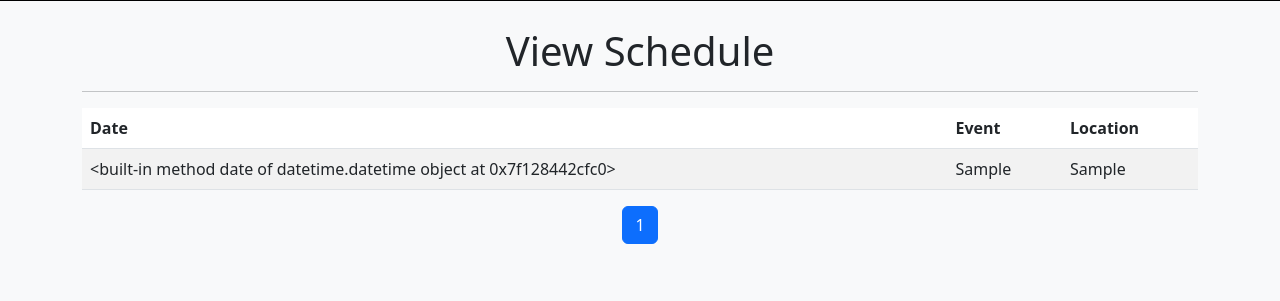
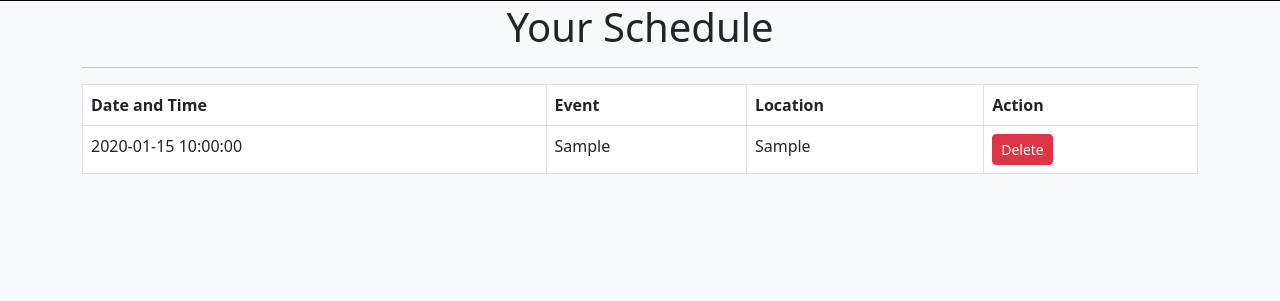
Before and after one commit to lwy0404/LLM-Flask, a Flask app: page /viewSchedule in a window 1280 px wide. Shown: the part 57-358 px from the top of the page. Run offline with Flask 3, Linux system fonts and the light colour scheme; a user stored in the database is signed in; tables that the repository leaves empty hold one stand-in row (values such as "Sample post"); parts of the project's set-up code (start-up, migrations or seed data) failed here and were passed over; some libraries are stand-ins or nearby versions.

Commit message:
almost complete

```diff
--- a/app.py
+++ b/app.py
@@ -24,7 +24,7 @@ db = SQLAlchemy(app)
 login_manager = LoginManager(app)  # 实例化扩展类
 login_manager.login_view = 'login'
 bootstrap = Bootstrap5(app)
-LLM_API_URL = 'http://115.157.198.84:19327/v1/chat/completions'
+LLM_API_URL = 'http://115.157.197.84:19327/v1/chat/completions'
 
 
 class User(db.Model, UserMixin):
@@ -37,6 +37,7 @@ class User(db.Model, UserMixin):
 
     def validate_password(self, password):  # 用于验证密码的方法，接受密码作为参数
         return check_password_hash(self.password_hash, password)  # 返回布尔值
+
     def get_id(self):
         return str(self.email)
 
@@ -46,7 +47,7 @@ class Schedule(db.Model):
     scheduleEvent = db.Column(db.Text)
     location = db.Column(db.Text)
     user_email = db.Column(db.String(30), db.ForeignKey('user.email'),
-                           nullable=False,primary_key=True)
+                           nullable=False, primary_key=True)
 
 
 class LoginForm(FlaskForm):
@@ -79,11 +80,15 @@ class submit_to_LLMForm(FlaskForm):
 class submit_to_MySQL(FlaskForm):
     event = StringField(u'事件', validators=[
         DataRequired(message=u'事件不能为空'), Length(1, 64)])
-    date = StringField(u'日程',validators=[
+    date = StringField(u'日程', validators=[
         DataRequired(message=u'日期不能为空'),
         Regexp(r'^\d{4}-\d{2}-\d{2}\s\d{2}:\d{2}$', message=u'日期格式必须为YYYY-MM-DD HH:MM')
     ])
     location = StringField(u'地点')
+
+
+class delete_event(FlaskForm):
+    delete = SubmitField('Delete')
 
 
 @login_manager.user_loader
@@ -164,7 +169,7 @@ def addSchedule():
 
     if request.method == 'POST' and form_llm.validate_on_submit():
         # Get the input from the submit_to_LLMForm
-        user_message = form_llm.events.data
+        user_message = "我需要你从日程信息中提取出时间,地点和事件.输出格式为时间:....;地点:....;事件:.....;日程信息:" + form_llm.events.data
 
         # Prepare the payload for the LLM API request
         payload = {
@@ -210,9 +215,28 @@ def addSchedule():
 
 @app.route('/viewSchedule', methods=['GET', 'POST'])
 def viewSchedule():
+    form = delete_event()
     page = int(request.args.get('page', 1))  # 获取页码，默认为第一页
     per_page = 10  # 每页显示的日程数量
     user_schedules = Schedule.query.filter_by(user_email=current_user.email).order_by(Schedule.date.desc()).paginate(
         page, per_page, error_out=False)
 
-    return render_template('viewSchedule.html', user_schedules=user_schedules)
+    return render_template('viewSchedule.html', user_schedules=user_schedules,form=form)
+
+
+@app.route('/viewSchedule/delete/<string:event_date', methods=['POST'])  # 限定只接受 POST 请求
+def delete(event_date):
+    event_date = datetime.strptime(event_date, "%Y-%m-%d %H:%M")
+    try:
+        event = Schedule.query.filter_by(user_email=current_user.email, date=event_date).first()
+        if not event:
+            raise Exception("Event not found")  # 抛出异常，提示未找到对应的记录
+
+        db.session.delete(event)  # 删除对应的记录
+        db.session.commit()  # 提交数据库会话
+        flash('Item deleted.')
+    except Exception as e:
+        db.session.rollback()  # 出现异常时回滚数据库会话
+        flash('Error deleting item: {}'.format(str(e)))  # 显示错误消息
+
+    return redirect(url_for('viewSchedule'))  # 重定向回主页
--- a/templates/viewSchedule.html
+++ b/templates/viewSchedule.html
@@ -25,6 +25,15 @@
             color: #fff; /* Welcome 文本颜色为白色 */
             margin-right: 20px;
         }
+        .black-button {
+            color: #000 !important;
+            background-color: #fff !important;
+            border: 2px solid #000 !important;
+        }
+        .black-button:hover {
+            background-color: #000 !important;
+            color: #fff !important;
+        }
     </style>
 </head>
 <body>
@@ -41,63 +50,46 @@
         </div>
     </nav>
     <!-- Content -->
-    <div class="container mt-4">
-        <h1 class="text-center">View Schedule</h1>
+<!-- 日程列表 -->
+    <div class="container">
+        <h1 class="text-center">Your Schedule</h1>
         <hr>
-
-        <div class="row">
-            <div class="col">
-                <table class="table table-striped">
+        <table class="table table-bordered">
             <thead>
                 <tr>
-                            <th>Date</th>
+                    <th>Date and Time</th>
                     <th>Event</th>
                     <th>Location</th>
+                    <th>Action</th> <!-- 添加一个表头用于显示操作 -->
                 </tr>
             </thead>
             <tbody>
-                        {% for schedule in user_schedules.items %}
+                {% for event in user_schedules.items %}
                 <tr>
-                                <td>{{ schedule.date.date }}</td>
-                                <td>{{ schedule.scheduleEvent }}</td>
-                                <td>{{ schedule.location }}</td>
+                    <td>{{ event.date }}</td>
+                    <td>{{ event.scheduleEvent }}</td>
+                    <td>{{ event.location }}</td>
+                    <td>
+                        <!-- 显示删除按钮 -->
+                        <form method="post">
+                            {{ form.hidden_tag() }} <!-- 包含CSRF令牌 -->
+                            <input type="hidden" name="event_date" value="{{ event.date }}"> <!-- 添加隐藏字段传递事件日期 -->
+                            {{ form.delete(class="btn btn-danger btn-sm", formnovalidate=true) }} <!-- 使用表单中定义的delete按钮 -->
+                        </form>
+                    </td>
                 </tr>
                 {% endfor %}
             </tbody>
         </table>
-            </div>
-        </div>
 
-        <div class="row">
-            <div class="col">
-                <nav aria-label="Page navigation">
-                    <ul class="pagination justify-content-center">
+        <!-- 分页 -->
+        <div class="d-flex justify-content-center">
             {% if user_schedules.has_prev %}
-                            <li class="page-item">
-                                <a class="page-link" href="{{ url_for('viewSchedule', page=user_schedules.prev_num) }}">Previous</a>
-                            </li>
+                <a class="btn btn-primary black-button semi-transparent-button" href="{{ url_for('viewSchedule', page=user_schedules.prev_num) }}">Previous</a>
             {% endif %}
-                        {% for num in user_schedules.iter_pages(left_edge=1, right_edge=1, left_current=1, right_current=2) %}
-                            {% if num %}
-                                {% if user_schedules.page == num %}
-                                    <li class="page-item active">
-                                        <span class="page-link">{{ num }}</span>
-                                    </li>
-                                {% else %}
-                                    <li class="page-item">
-                                        <a class="page-link" href="{{ url_for('viewSchedule', page=num) }}">{{ num }}</a>
-                                    </li>
+            {% if user_schedules.has_next %}
+                <a class="btn btn-primary black-button semi-transparent-button" href="{{ url_for('viewSchedule', page=user_schedules.next_num) }}">Next</a>
             {% endif %}
-                            {% endif %}
-                        {% endfor %}
-                        {% if user_schedules.has_next %}
-                            <li class="page-item">
-                                <a class="page-link" href="{{ url_for('viewSchedule', page=user_schedules.next_num) }}">Next</a>
-                            </li>
-                        {% endif %}
-                    </ul>
-                </nav>
-            </div>
         </div>
     </div>
 
```
Lines whose indentation alone changed are shown as unchanged.
